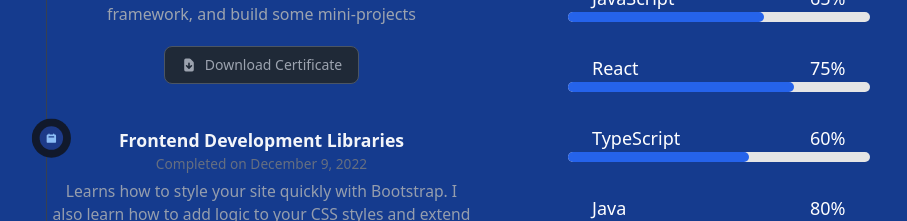
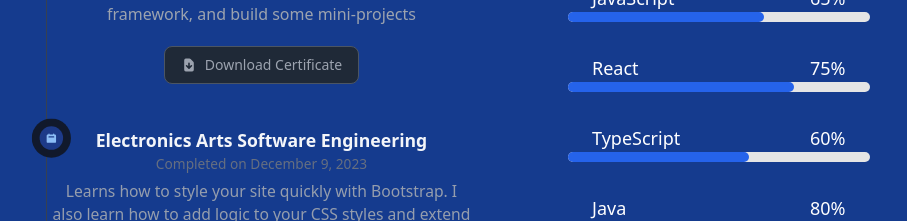
Before and after one commit to ReckoningHero/MainWebSite, a React (Create React App) app: page / in a window 1280 px wide. Shown: the part 1040-1261 px from the top of the page, without its empty margins (310-1217 px from the left). Built offline with nearby package versions, Linux system fonts and the light colour scheme.

Commit message:
Update index.js

```diff
--- a/src/components/Resume/index.js
+++ b/src/components/Resume/index.js
@@ -74,10 +74,10 @@ export default function Resume() {
               </svg>
             </span>
             <h3 class="mb-1 text-lg font-semibold text-white">
-              Frontend Development Libraries
+            Electronics Arts Software Engineering
             </h3>
             <time class="block mb-2 text-sm font-normal leading-none text-gray-500">
-              Completed on December 9, 2022
+              Completed on December 9, 2023
             </time>
             <p class="text-base font-normal text-gray-400">
               Learns how to style your site quickly with Bootstrap. I also learn
```
